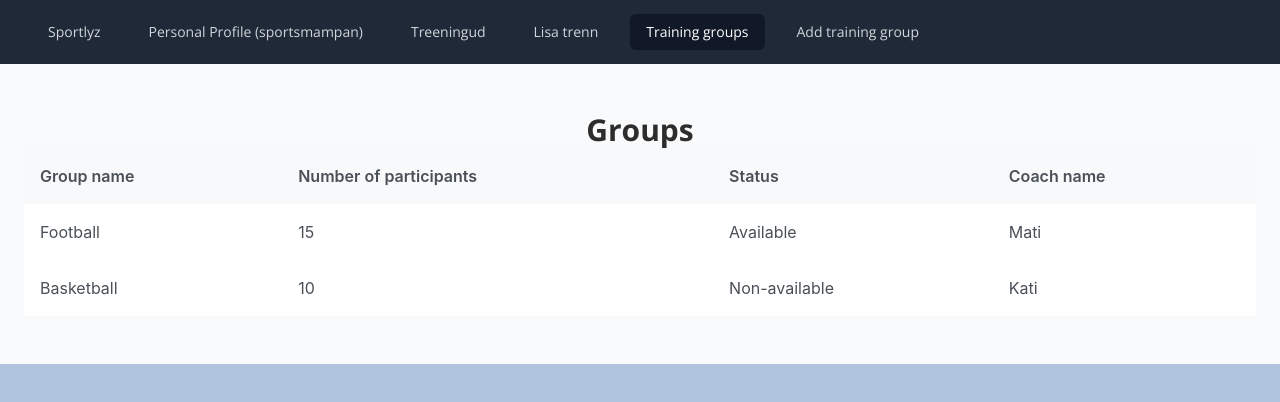
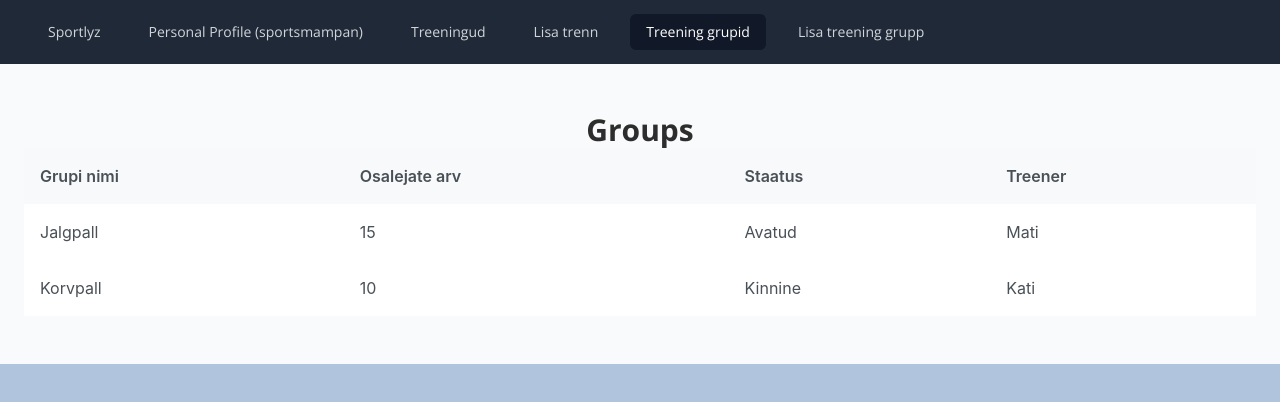
Before and after one commit to Karjur/Workout-planner, a Vue app: page /groups in a window 1280 px wide. Shown: the top 402 px of the page. Built offline with nearby package versions, Linux system fonts and the light colour scheme.

Commit message:
nimede tõlkimine eesti keelde

```diff
--- a/src/App.vue
+++ b/src/App.vue
@@ -44,14 +44,14 @@
                 class="text-gray-300 hover:bg-gray-700 hover:text-white px-3 py-2 rounded-md text-sm font-medium"
                 active-class="bg-gray-900 text-white"
                 aria-current="page"
-                >Training groups</router-link
+                >Treening grupid</router-link
               >
 
               <router-link
                 to="/newgroup"
                 class="text-gray-300 hover:bg-gray-700 hover:text-white px-3 py-2 rounded-md text-sm font-medium"
                 active-class="bg-gray-900 text-white"
-                >Add training group</router-link
+                >Lisa treening grupp</router-link
                 >
             </div>
           </div>
--- a/src/components/AddGroupForm.vue
+++ b/src/components/AddGroupForm.vue
@@ -6,27 +6,27 @@
       <div class="mt-8 space-y-6">
         <div class="rounded-md shadow-sm -space-y-px">
           <div>
-            <label for="name">Group name</label>
+            <label for="name">Grupi nimi</label>
             <input
               id="name"
               name="name"
               v-model="group.name"
               class="appearance-none rounded-none relative block w-full px-3 py-2 border border-gray-300 placeholder-gray-500 text-gray-900 rounded-t-md focus:outline-none focus:ring-indigo-500 focus:border-indigo-500 focus:z-10 sm:text-sm"
-              placeholder="name"
+              placeholder="Nimi"
             />
           </div>
           <div>
-            <label for="coachName">Coach name</label>
+            <label for="coachName">Treener</label>
             <input
               id="coachName"
               name="coachName"
               v-model="group.coachName"
               class="appearance-none rounded-none relative block w-full px-3 py-2 border border-gray-300 placeholder-gray-500 text-gray-900 rounded-t-md focus:outline-none focus:ring-indigo-500 focus:border-indigo-500 focus:z-10 sm:text-sm"
-              placeholder="coachName"
+              placeholder="Treener"
             />
           </div>
           <div>
-            <label for="status">Status</label>
+            <label for="status">Staatus</label>
             <br />
             <input
               type="radio"
@@ -35,7 +35,7 @@
               v-model="group.status"
               checked
             />
-            <label for="enable">Available</label>
+            <label for="enable">Avatud</label>
             <br />
             <input
               type="radio"
@@ -43,17 +43,17 @@
               value="Non-Available"
               v-model="group.status"
             />
-            <label for="disable">Non-available</label>
+            <label for="disable">Kinnine</label>
           </div>
           <div>
-            <label for="nrOfParticipants">Number of participants</label>
+            <label for="nrOfParticipants">Osalejate arv</label>
             <input
               type="number"
               id="nrOfParticipants"
               name="nrOfParticipants"
               v-model="group.nrOfParticipants"
               class="appearance-none rounded-none relative block w-full px-3 py-2 border border-gray-300 placeholder-gray-500 text-gray-900 rounded-t-md focus:outline-none focus:ring-indigo-500 focus:border-indigo-500 focus:z-10 sm:text-sm"
-              placeholder="nrOfParticipants"
+              placeholder="Osalejate arv"
             />
           </div>
         </div>
@@ -64,7 +64,7 @@
           >
             <span class="absolute left-0 inset-y-0 flex items-center pl-3">
             </span>
-            Add training group
+            Lisa treening grupp
           </button>
         </div>
       </div>
@@ -82,7 +82,7 @@ import { useRouter } from 'vue-router';
 const group: Ref<Group> = ref({
   name: '',
   coachName: '',
-  status: '',
+  status: 'Avatud',
   nrOfParticipants: 0,
 });
 const { addGroup } = useGroupsStore();
--- a/src/components/GroupList.vue
+++ b/src/components/GroupList.vue
@@ -2,12 +2,12 @@
     <div class="bg-gray-50 py-12 px-4 sm:px-6 lg:px-8 text-dark-300">
       <div class="text-center bg-gray-50">
         <h1 class="font-bold">{{ title }}</h1>
-        <p v-if="groups.length === 0">No groups</p>
+        <p v-if="groups.length === 0">Tühi</p>
         <DataTable :value="groups" v-if="groups.length !== 0">
-          <Column field="name" header="Group name" />
-          <Column field="nrOfParticipants" header="Number of participants" />
-          <Column field="status" header="Status" />
-          <Column field="coachName" header="Coach name" />
+          <Column field="name" header="Grupi nimi" />
+          <Column field="nrOfParticipants" header="Osalejate arv" />
+          <Column field="status" header="Staatus" />
+          <Column field="coachName" header="Treener" />
         </DataTable>
       </div>
     </div>
--- a/src/stores/groupsStore.ts
+++ b/src/stores/groupsStore.ts
@@ -4,8 +4,8 @@ import { ref } from 'vue';
 
 export const useGroupsStore = defineStore('groupsStore', () => {
   const groups = ref<Group[]>([
-    { name: 'Football', coachName: 'Mati', status: 'Available', nrOfParticipants: 15 },
-    { name: 'Basketball', coachName: 'Kati', status: 'Non-available', nrOfParticipants: 10},
+    { name: 'Jalgpall', coachName: 'Mati', status: 'Avatud', nrOfParticipants: 15 },
+    { name: 'Korvpall', coachName: 'Kati', status: 'Kinnine', nrOfParticipants: 10},
   ]);
 
   const addGroup = (group: Group) => {
```
